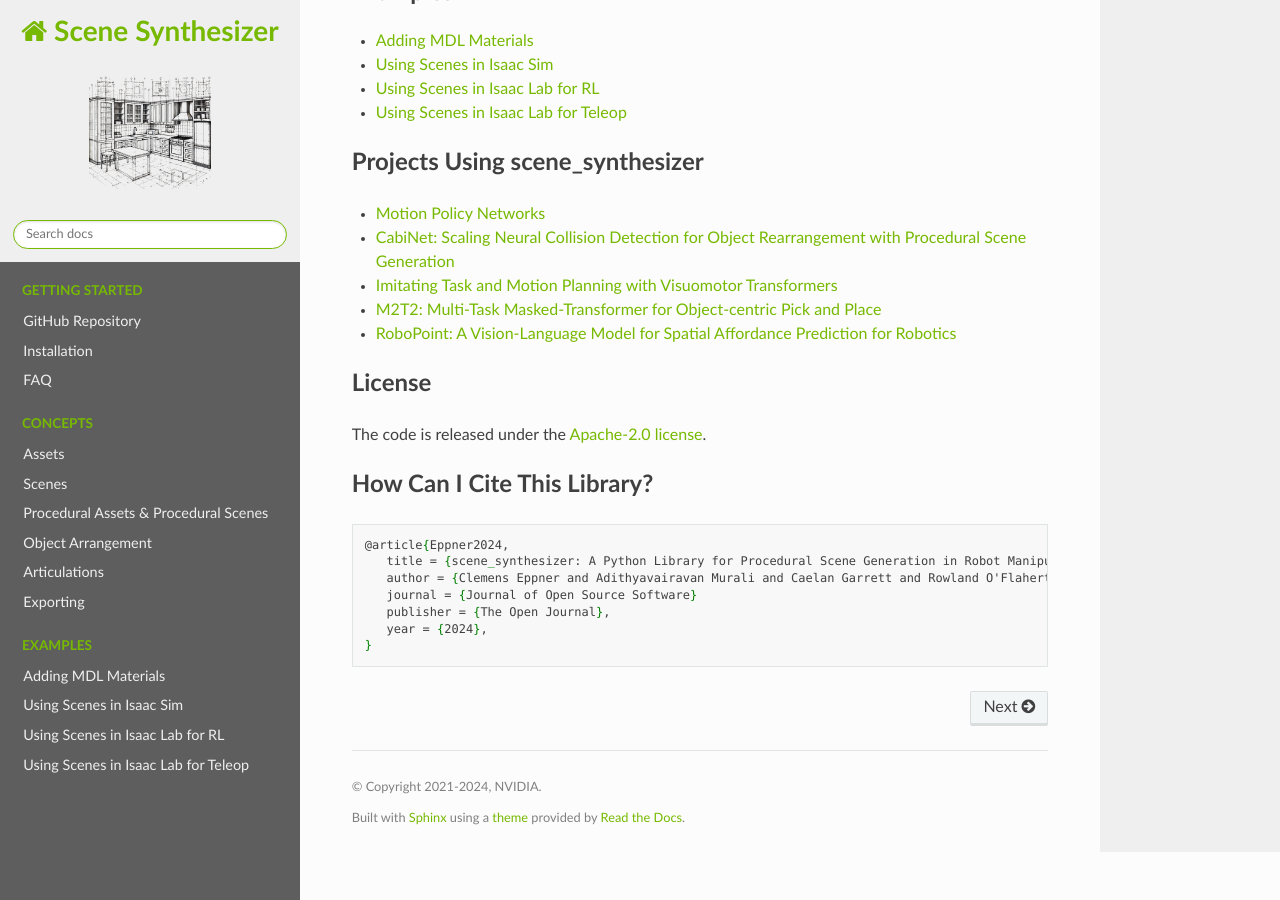
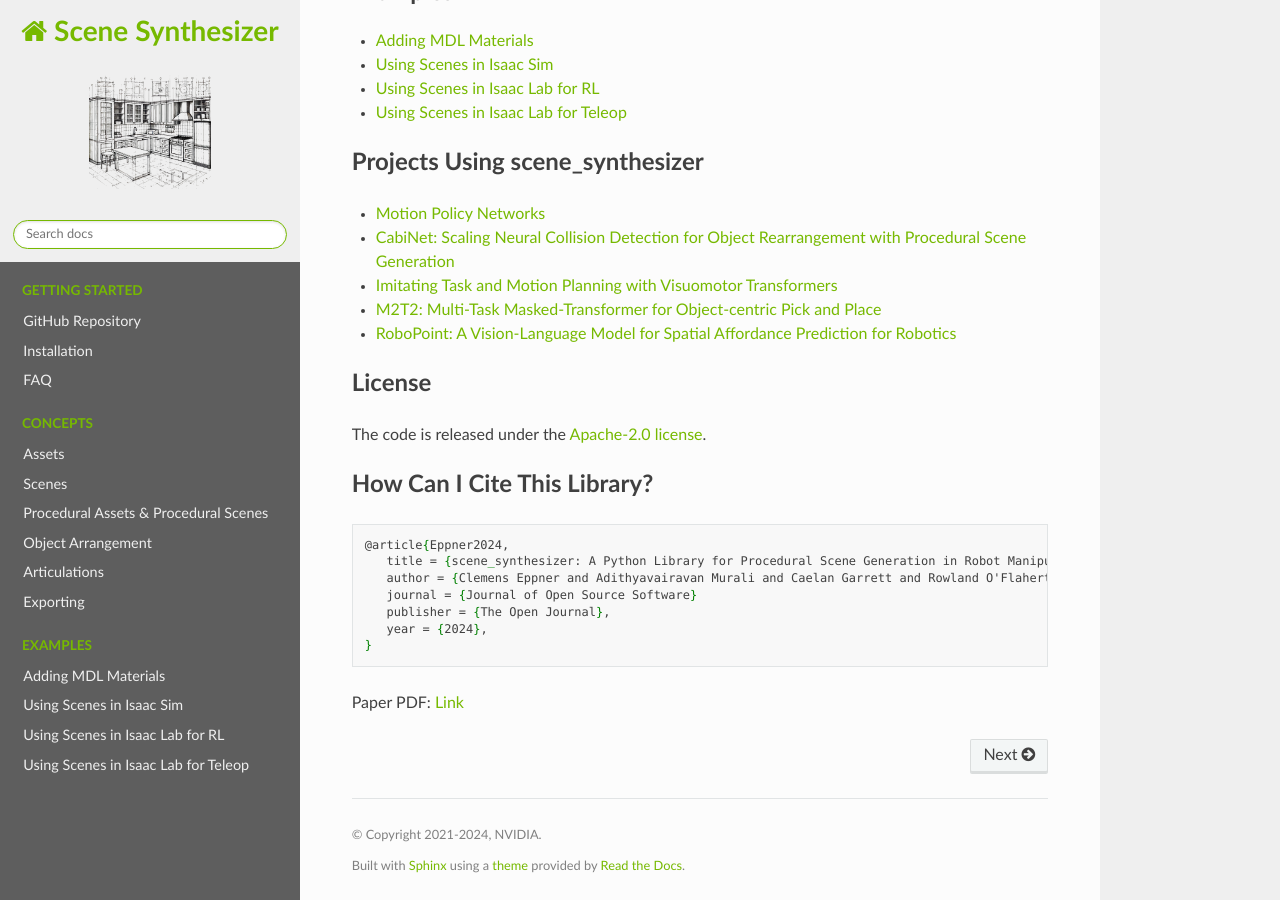
Before and after one commit to ptrkhr/scene_synthesizer, a Sphinx documentation site: the page built from docs/index.rst, in a window 1280 px wide and 900 px high, scrolled down 1073 px. Built offline with Sphinx 7.4.7 and the Read the Docs theme 3.1.0, drawn with Linux system fonts in a browser that asks for light colours; pages that are not in the unit, such as notebooks, are missing from menus; the version number could not be read and is left out.

Commit message:
Version 1.11.0

```diff
--- a/docs/index.rst
+++ b/docs/index.rst
@@ -77,3 +77,7 @@
       publisher = {The Open Journal},
       year = {2024},
    }
+
+
+
+Paper PDF: `Link <https://drive.google.com/file/d/1fewL5ezXhlICAv_BNqyLe5YjaXAbXH2Y/view?usp=sharing>`__
```
